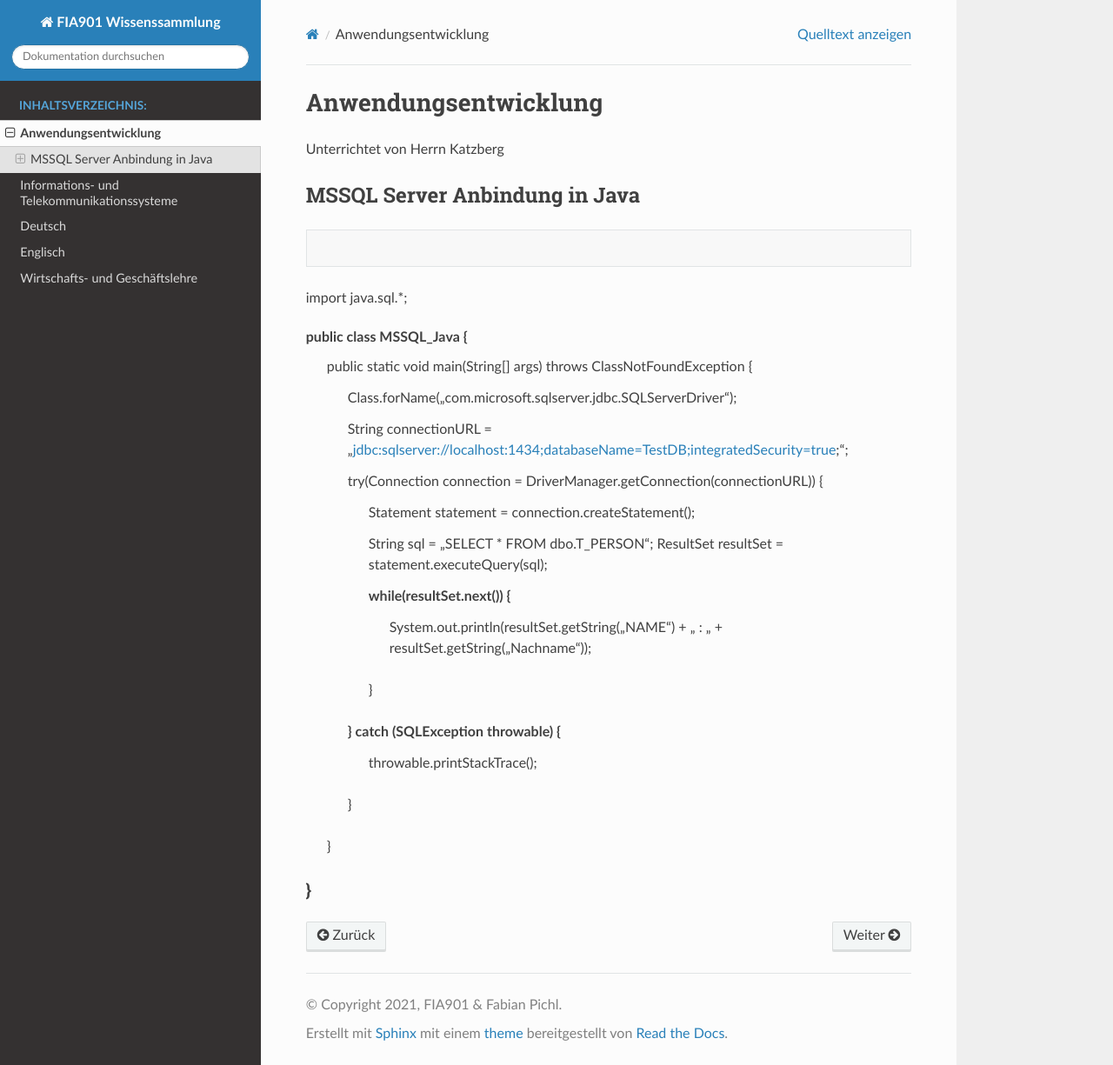
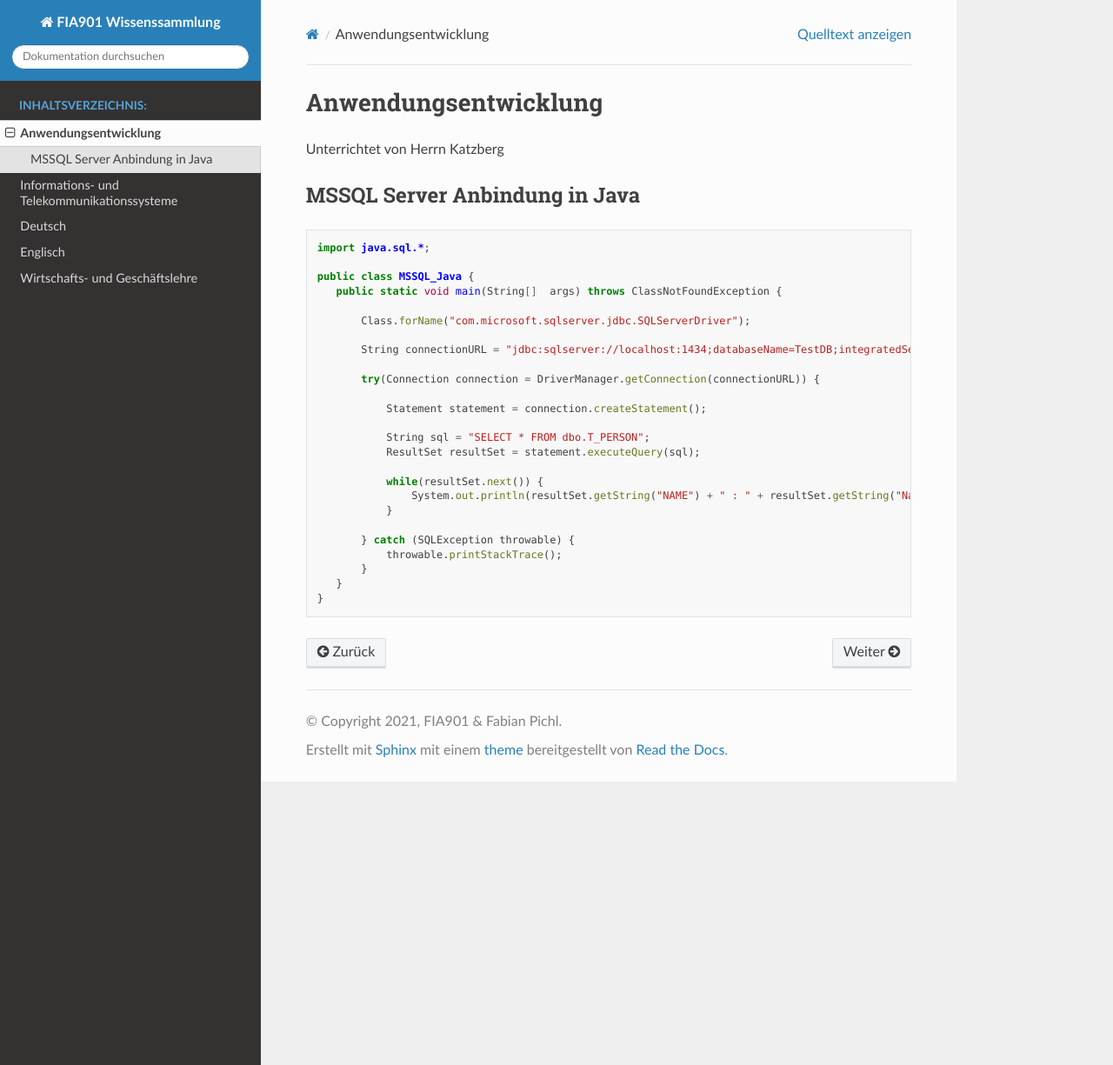
Before and after one commit to fpichl/fia901, a Sphinx documentation site: the page built from source/awe.rst, in a window 1280 px wide and 1225 px high. Shown: the whole window at 87% size. Built offline with Sphinx 7.4.7 and the Read the Docs theme 2.0.0, drawn with Linux system fonts in a browser that asks for light colours.

Commit message:
fixing sytax errors

```diff
--- a/source/awe.rst
+++ b/source/awe.rst
@@ -9,9 +9,10 @@ MSSQL Server Anbindung in Java
 #####################
 
 .. code-block:: java
-import java.sql.*;
 
-public class MSSQL_Java {
+ import java.sql.*;
+
+ public class MSSQL_Java {
     public static void main(String[]  args) throws ClassNotFoundException {
 
         Class.forName("com.microsoft.sqlserver.jdbc.SQLServerDriver");
@@ -33,5 +34,5 @@ public class MSSQL_Java {
             throwable.printStackTrace();
         }
     }
-}
+ }
 ..
```
